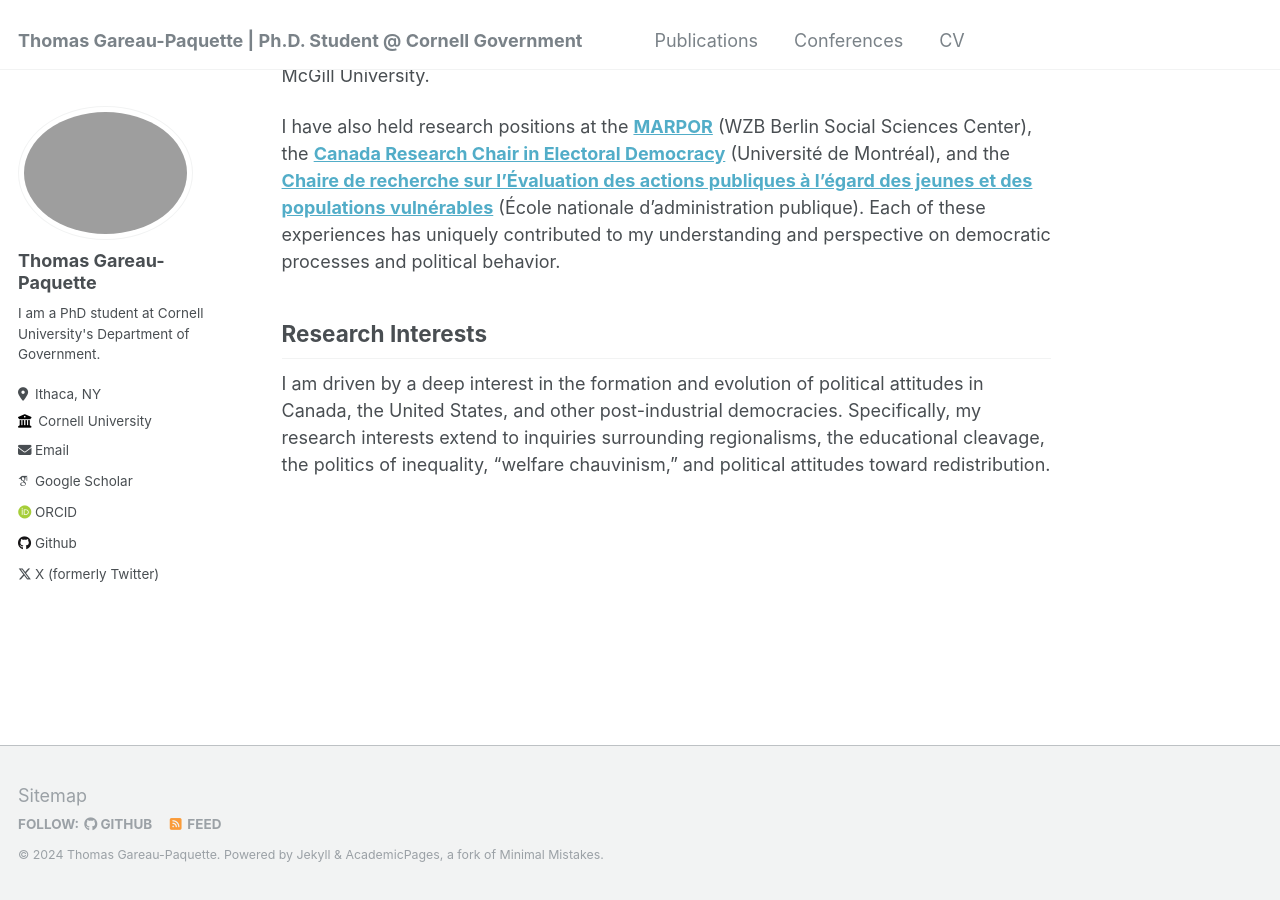
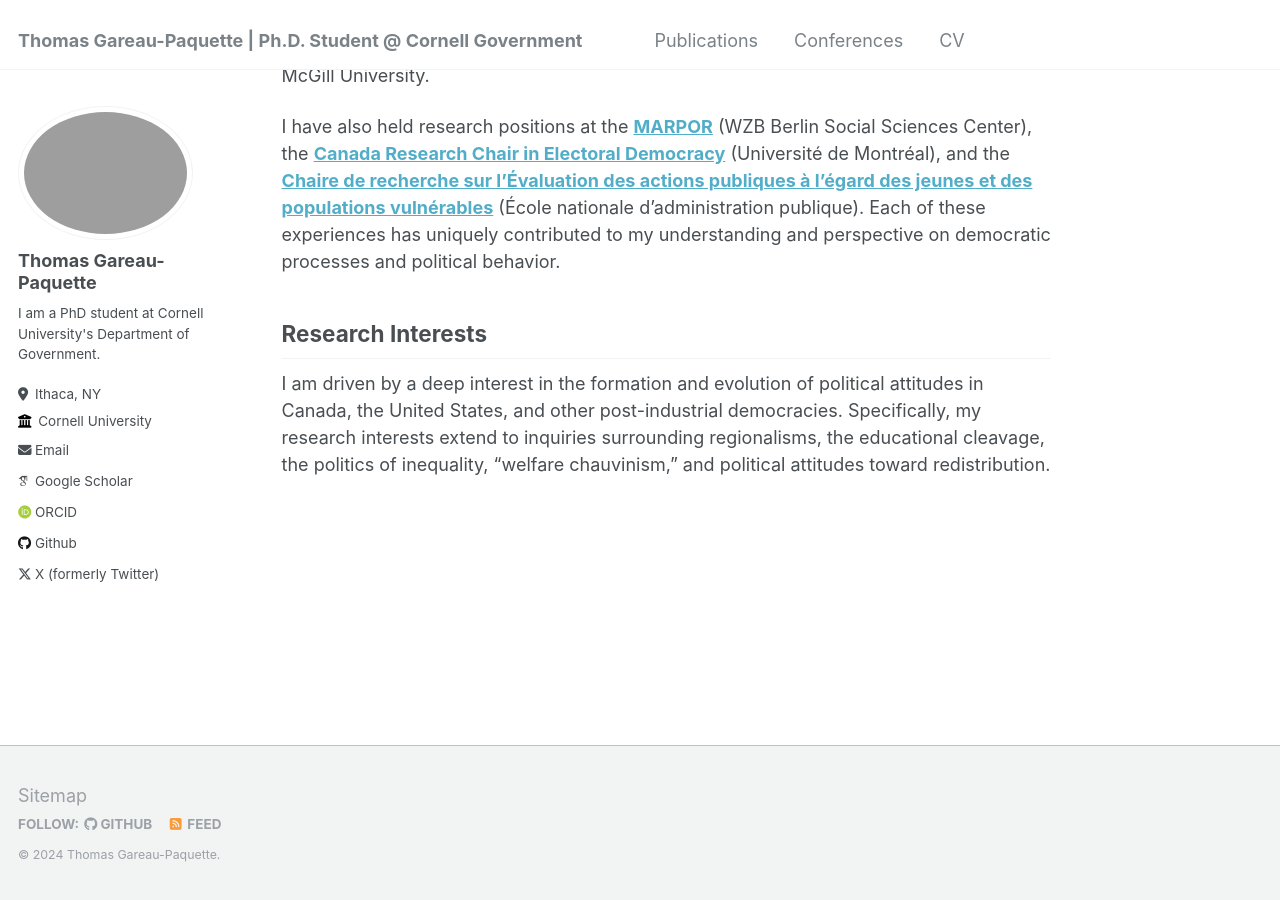
Before and after one commit to ThomasGareau/thomasgareau, a Jekyll site: the page built from _pages/about.md, in a window 1280 px wide and 900 px high, scrolled down 534 px. Built offline with Jekyll 4.4.1, drawn with Linux system fonts in a browser that asks for light colours; some web fonts are replaced.

Commit message:
Change footer

```diff
--- a/_includes/footer.html
+++ b/_includes/footer.html
@@ -19,4 +19,4 @@
 </div>
 {% endif %}
 
-<div class="page__footer-copyright">&copy; {{ site.time | date: '%Y' }} {{ site.name | default: site.title }}. {{ site.data.ui-text[site.locale].powered_by | default: "Powered by" }} <a href="http://jekyllrb.com" rel="nofollow">Jekyll</a> &amp; <a href="https://github.com/academicpages/academicpages.github.io">AcademicPages</a>, a fork of <a href="https://mademistakes.com/work/minimal-mistakes-jekyll-theme/" rel="nofollow">Minimal Mistakes</a>.</div>
+<div class="page__footer-copyright">&copy; {{ site.time | date: '%Y' }} {{ site.name | default: site.title }}.
```
